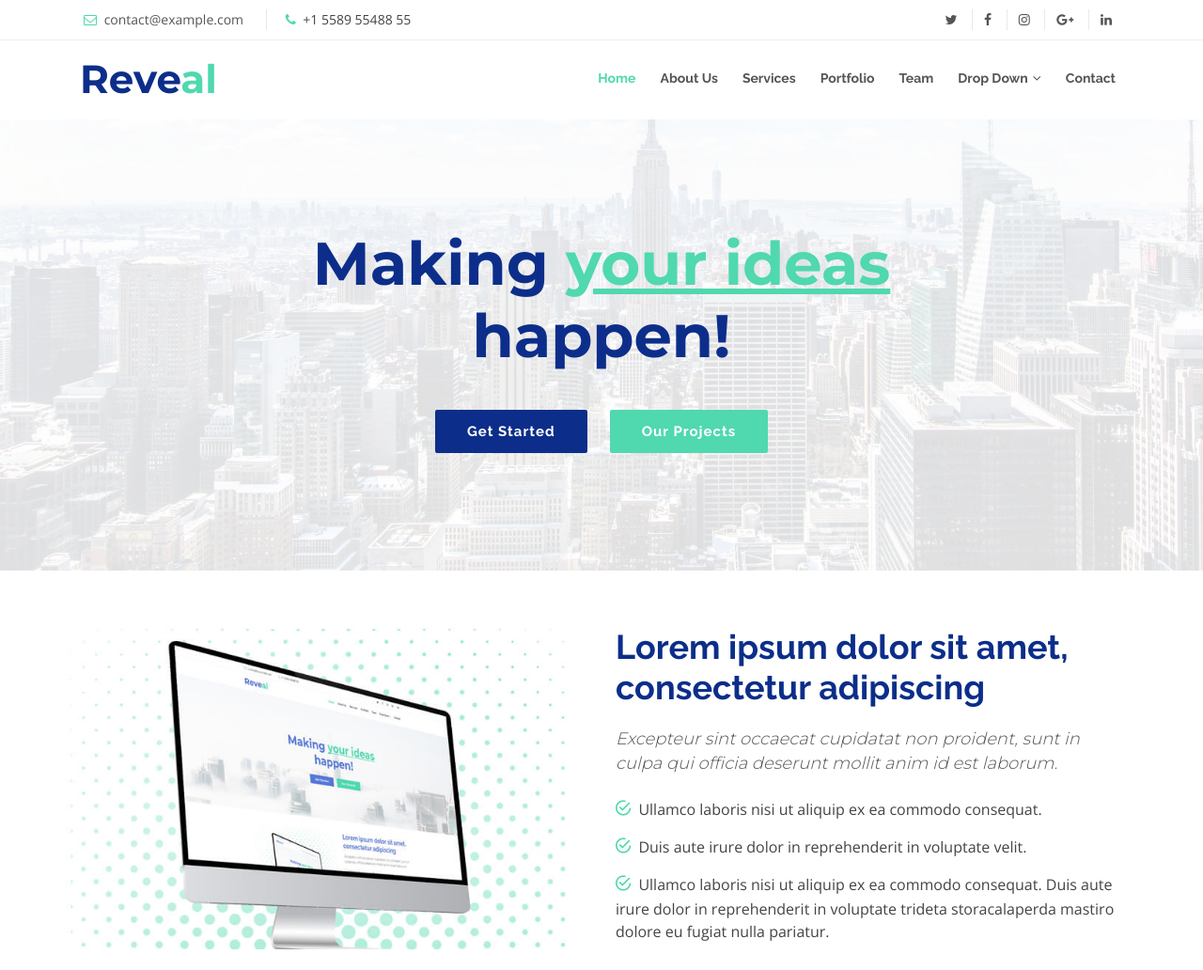
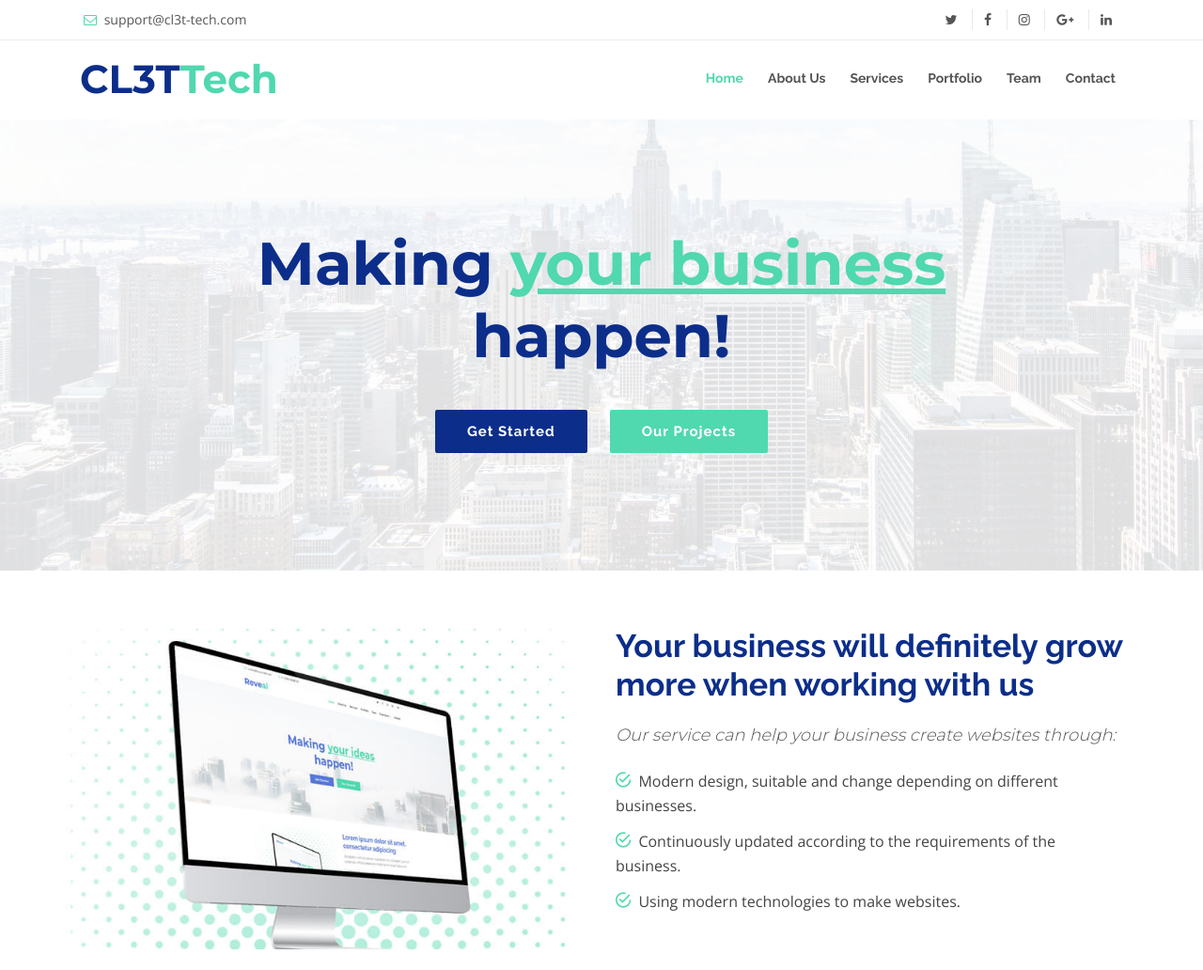
Before and after one commit to CL3T-TECH/landing-page, a plain HTML site: page index.html in a window 1280 px wide. Shown: the top 1032 px of the page at 94% size. Drawn offline with nearby package versions, Linux system fonts and the light colour scheme; some packages are replaced by stand-ins of ours; files whose address does not match are found by name.

Commit message:
LP-4-Header (#3)
* test commit

* LP-4: Header

```diff
--- a/css/style.css
+++ b/css/style.css
@@ -557,7 +557,7 @@ body.mobile-nav-active #mobile-nav-toggle {
 #about .content h2 {
   color: #0c2e8a;
   font-weight: 700;
-  font-size: 36px;
+  font-size: 34px;
   font-family: "Raleway", sans-serif;
 }
 
--- a/index.html
+++ b/index.html
@@ -2,7 +2,7 @@
 <html lang="en">
 <head>
   <meta charset="utf-8">
-  <title>Reveal Bootstrap Template</title>
+  <title>CL3T Tech</title>
   <meta content="width=device-width, initial-scale=1.0" name="viewport">
   <meta content="" name="keywords">
   <meta content="" name="description">
@@ -44,8 +44,8 @@
   <section id="topbar" class="d-none d-lg-block">
     <div class="container clearfix">
       <div class="contact-info float-left">
-        <i class="fa fa-envelope-o"></i> <a href="mailto:contact@example.com">contact@example.com</a>
-        <i class="fa fa-phone"></i> +1 5589 55488 55
+        <i class="fa fa-envelope-o"></i> <a href="mailto:support@cl3t-tech.com">support@cl3t-tech.com</a>
+<!--        <i class="fa fa-phone"></i> +1 1234-->
       </div>
       <div class="social-links float-right">
         <a href="#" class="twitter"><i class="fa fa-twitter"></i></a>
@@ -64,7 +64,7 @@
     <div class="container">
 
       <div id="logo" class="pull-left">
-        <h1><a href="#body" class="scrollto">Reve<span>al</span></a></h1>
+        <h1><a href="#body" class="scrollto">CL3T<span>Tech</span></a></h1>
         <!-- Uncomment below if you prefer to use an image logo -->
         <!-- <a href="#body"><img src="img/logo.png" alt="" title="" /></a>-->
       </div>
@@ -76,14 +76,14 @@
           <li><a href="#services">Services</a></li>
           <li><a href="#portfolio">Portfolio</a></li>
           <li><a href="#team">Team</a></li>
-          <li class="menu-has-children"><a href="">Drop Down</a>
-            <ul>
-              <li><a href="#">Drop Down 1</a></li>
-              <li><a href="#">Drop Down 3</a></li>
-              <li><a href="#">Drop Down 4</a></li>
-              <li><a href="#">Drop Down 5</a></li>
-            </ul>
-          </li>
+<!--          <li class="menu-has-children"><a href="">Drop Down</a>-->
+<!--            <ul>-->
+<!--              <li><a href="#">Drop Down 1</a></li>-->
+<!--              <li><a href="#">Drop Down 3</a></li>-->
+<!--              <li><a href="#">Drop Down 4</a></li>-->
+<!--              <li><a href="#">Drop Down 5</a></li>-->
+<!--            </ul>-->
+<!--          </li>-->
           <li><a href="#contact">Contact</a></li>
         </ul>
       </nav><!-- #nav-menu-container -->
@@ -96,7 +96,7 @@
   <section id="intro">
 
     <div class="intro-content">
-      <h2>Making <span>your ideas</span><br>happen!</h2>
+      <h2>Making <span>your business</span><br>happen!</h2>
       <div>
         <a href="#about" class="btn-get-started scrollto">Get Started</a>
         <a href="#portfolio" class="btn-projects scrollto">Our Projects</a>
@@ -126,13 +126,13 @@
           </div>
 
           <div class="col-lg-6 content">
-            <h2>Lorem ipsum dolor sit amet, consectetur adipiscing</h2>
-            <h3>Excepteur sint occaecat cupidatat non proident, sunt in culpa qui officia deserunt mollit anim id est laborum.</h3>
+            <h2>Your business will definitely grow more when working with us</h2>
+            <h3>Our service can help your business create websites through:</h3>
 
             <ul>
-              <li><i class="ion-android-checkmark-circle"></i> Ullamco laboris nisi ut aliquip ex ea commodo consequat.</li>
-              <li><i class="ion-android-checkmark-circle"></i> Duis aute irure dolor in reprehenderit in voluptate velit.</li>
-              <li><i class="ion-android-checkmark-circle"></i> Ullamco laboris nisi ut aliquip ex ea commodo consequat. Duis aute irure dolor in reprehenderit in voluptate trideta storacalaperda mastiro dolore eu fugiat nulla pariatur.</li>
+              <li><i class="ion-android-checkmark-circle"></i> Modern design, suitable and change depending on different businesses.</li>
+              <li><i class="ion-android-checkmark-circle"></i> Continuously updated according to the requirements of the business.</li>
+              <li><i class="ion-android-checkmark-circle"></i> Using modern technologies to make websites.</li>
             </ul>
 
           </div>
```
